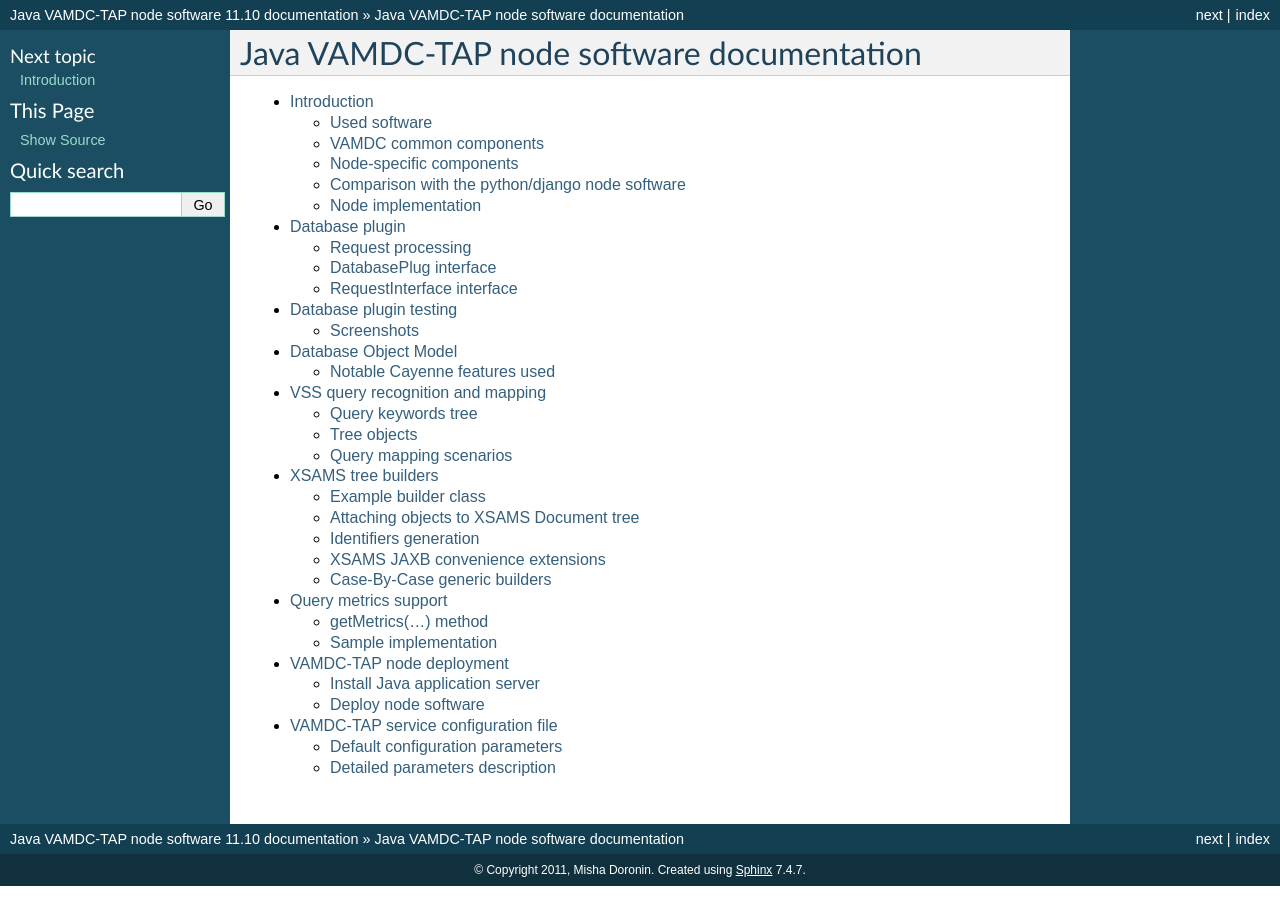
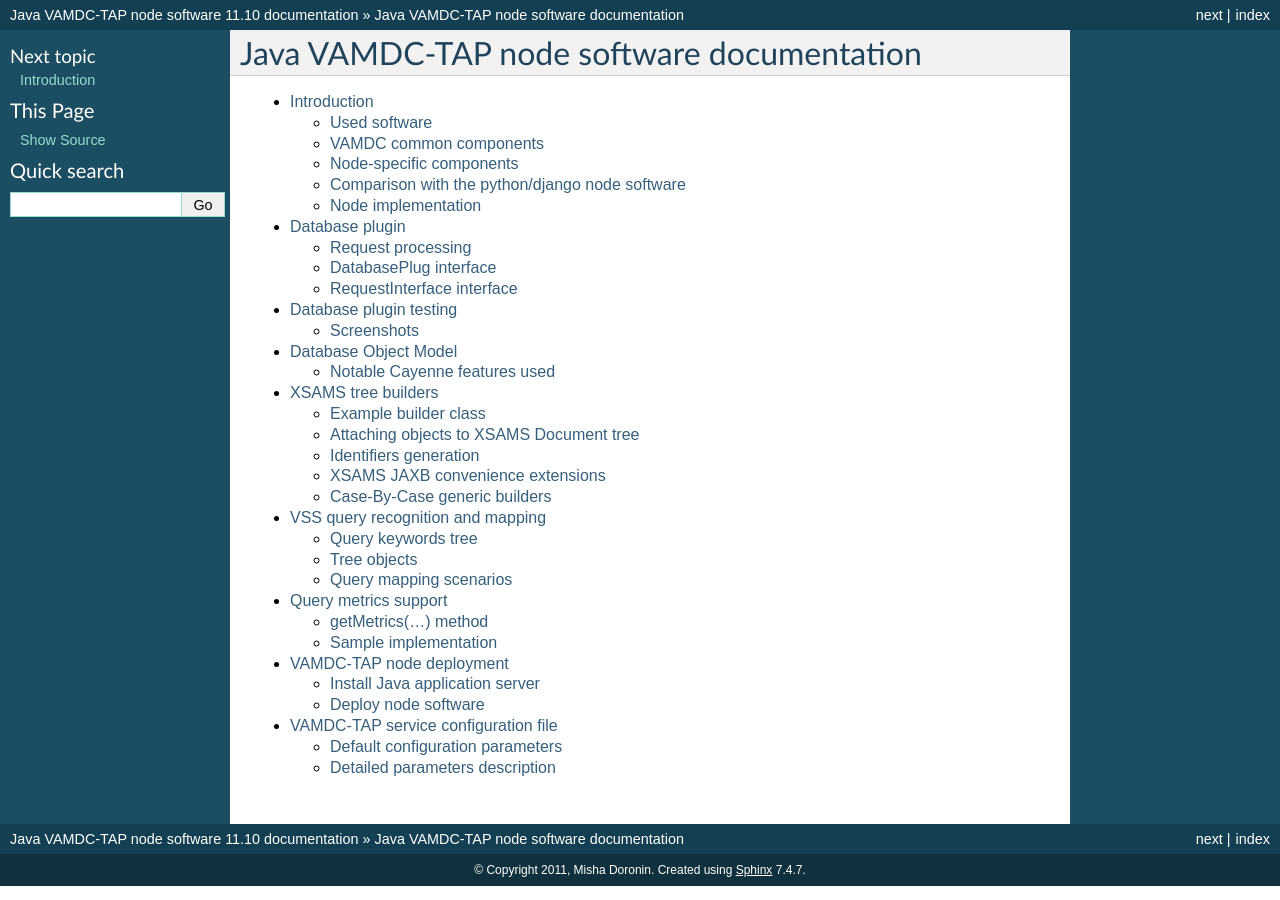
Before and after one commit to misdoro/JavaNodeSwDoc, a Sphinx documentation site: the page built from source/index.rst, in a window 1280 px wide. Built offline with Sphinx 7.4.7, drawn with Linux system fonts in a browser that asks for light colours.

Commit message:
Swapped XsamsGen and QueryMap

```diff
--- a/source/index.rst
+++ b/source/index.rst
@@ -16,8 +16,8 @@ Java VAMDC-TAP node software documentation
    plugin-arch
    plugin-test
    plugin-datamodel
+   plugin-xsamsgen
    plugin-querymap
-   plugin-xsamsgen
    plugin-metrics
 
    deploy
```
